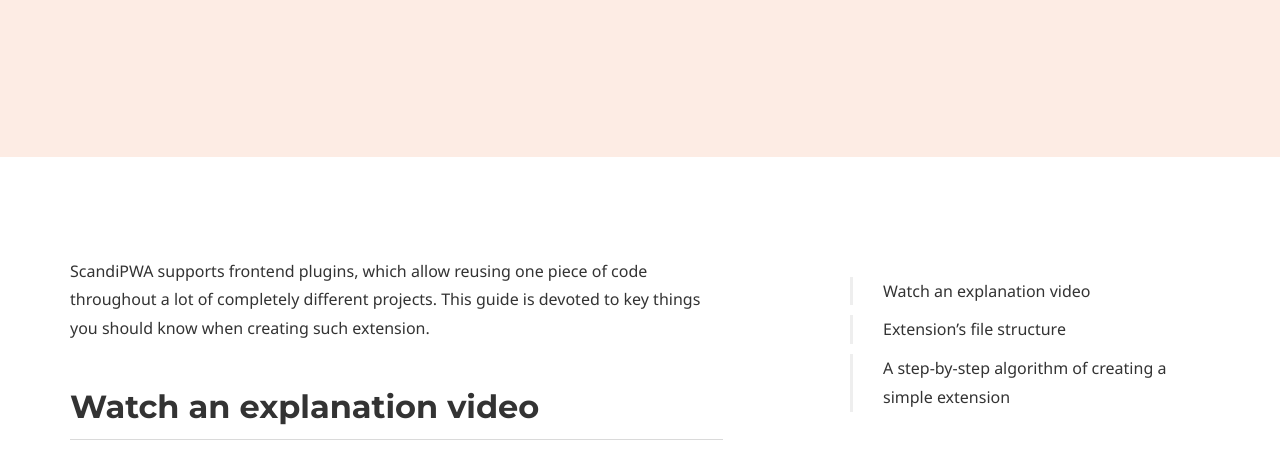
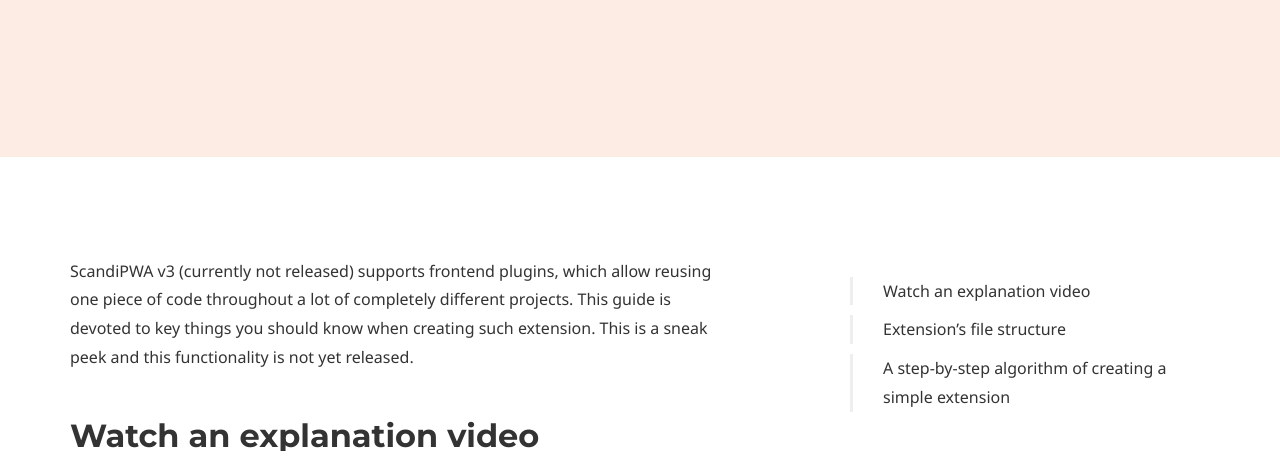
Before and after one commit to scandipwa/scandipwa.github.io, a Jekyll site: the page built from docs/development/plugin-mechanism.md, in a window 1280 px wide and 900 px high, scrolled down 437 px, cut to the strip 0-451 px from the top of the window. Built offline with Jekyll 4.4.1, drawn with Linux system fonts in a browser that asks for light colours; some web fonts are replaced.

Commit message:
Add v3 warning to plugin guide

```diff
--- a/docs/development/plugin-mechanism.md
+++ b/docs/development/plugin-mechanism.md
@@ -25,7 +25,7 @@
 
 ---
 
-ScandiPWA supports frontend plugins, which allow reusing one piece of code throughout a lot of completely different projects. This guide is devoted to key things you should know when creating such extension.
+ScandiPWA v3 (currently not released) supports frontend plugins, which allow reusing one piece of code throughout a lot of completely different projects. This guide is devoted to key things you should know when creating such extension. This is a sneak peek and this functionality is not yet released.
 
 ## Watch an explanation video
 
```
